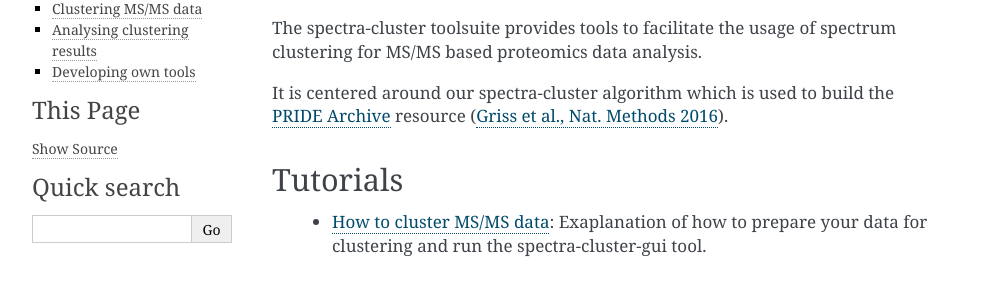
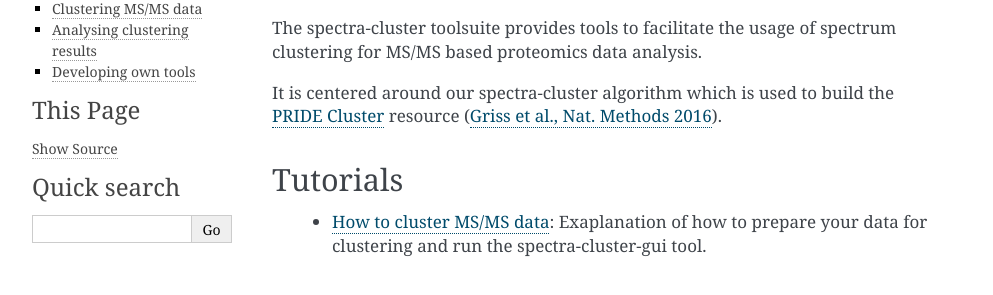
Before and after one commit to spectra-cluster/spectra-cluster.github.io, a Sphinx documentation site: the page built from source/index.rst, in a window 1280 px wide. Shown: the part 159-454 px from the top of the page, without its empty margins (148-1141 px from the left). Built offline with Sphinx 7.4.7, drawn with Linux system fonts in a browser that asks for light colours.

Commit message:
Fixed typo.

```diff
--- a/source/index.rst
+++ b/source/index.rst
@@ -9,9 +9,9 @@
 spectrum clustering for MS/MS based proteomics data analysis.
 
 It is centered around our spectra-cluster algorithm which is used to build
-the `PRIDE Archive`_ resource (`Griss et al., Nat. Methods 2016`_).
+the `PRIDE Cluster`_ resource (`Griss et al., Nat. Methods 2016`_).
 
-.. _PRIDE Archive: https://www.ebi.ac.uk/pride/cluster
+.. _PRIDE Cluster: https://www.ebi.ac.uk/pride/cluster
 .. _Griss et al., Nat. Methods 2016: http://rdcu.be/i1Sa
 
 Tutorials
```
